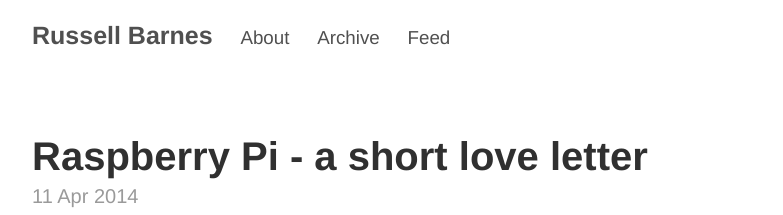
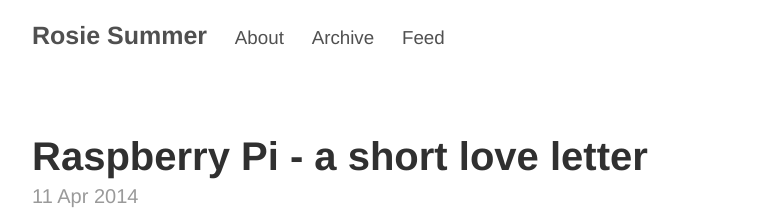
Before and after one commit to russb78/russb78.github.io, a Jekyll site: the page built from index.html, in a window 1280 px wide and 900 px high. Shown: the top 215 px of the window, without its empty margins (248-1031 px from the left). Built offline with Jekyll 4.4.1, drawn with Linux system fonts in a browser that asks for light colours; Markdown is read by kramdown in place of the engine named in the settings; the list of posts is cut into pages by our own code.

Commit message:
Update _config.yml

```diff
--- a/_config.yml
+++ b/_config.yml
@@ -6,8 +6,8 @@
 permalink:        pretty
 
 # Setup
-title:            Russell Barnes
-tagline:          'Editor, Linux User & Developer magazine'
+title:            Rosie Summer
+tagline:          'Pictures from the front-line'
 description:      'Base theme for Jekyll themes by @mdo.'
 url:              http://russb78.github.io
 
```
